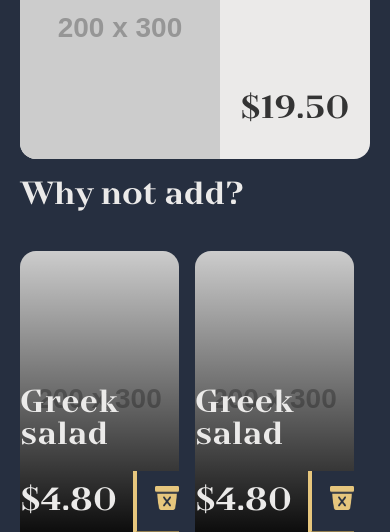
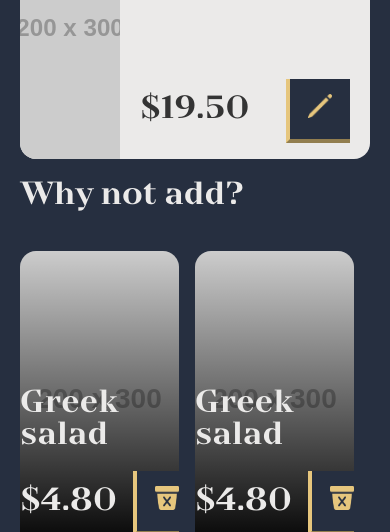
Before and after one commit to nciano01/INFO20005, a plain HTML site: page cart.html in a window 390 px wide. Shown: the part 755-1287 px from the top of the page. Drawn offline with Linux system fonts and the light colour scheme; placeholder pictures from the web are drawn by us.

Commit message:
Added dynamic image width for cart on mobile

```diff
--- a/styles/layout.css
+++ b/styles/layout.css
@@ -737,6 +737,15 @@ footer {
     background-size: cover;
 }
 
+.cart-img {
+    width: 200px;
+    height: inherit;
+    background-image: url(https://placehold.co/200x300);
+    background-repeat: no-repeat;
+    background-position: center center;
+    background-size: cover;
+}
+
 @media screen and (max-width:1000px) {
     .cart-elements {
         display: block;
@@ -753,6 +762,10 @@ footer {
     .cart-order-summary {
         border-radius: 0;
         margin-bottom: 20px;
+    }
+
+    .cart-img {
+        width: 100px;
     }
 }
 
@@ -771,15 +784,6 @@ footer {
 
 .cart-table:nth-last-child(1) {
     border-radius: 0 0 1em 1em;
-}
-
-.cart-img {
-    width: 200px;
-    height: inherit;
-    background-image: url(https://placehold.co/200x300);
-    background-repeat: no-repeat;
-    background-position: center center;
-    background-size: cover;
 }
 
 .button--order {
```
